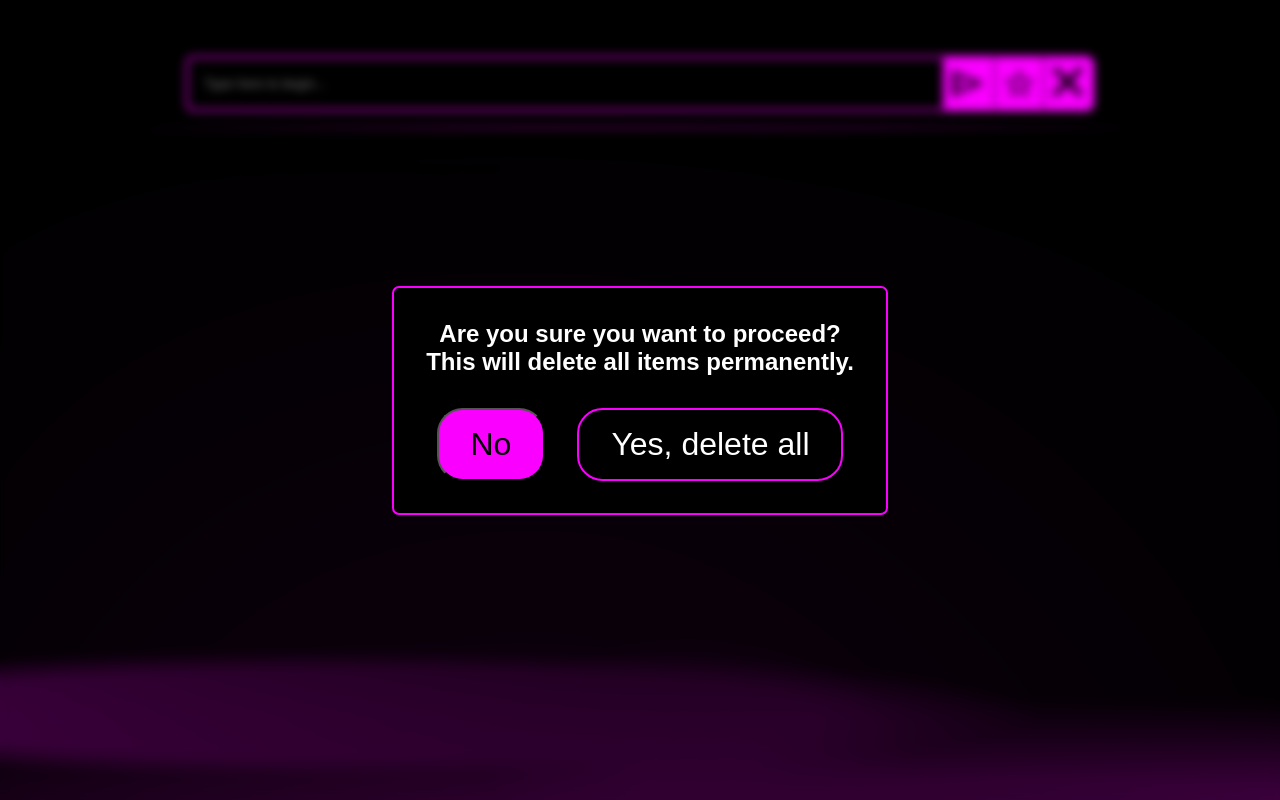
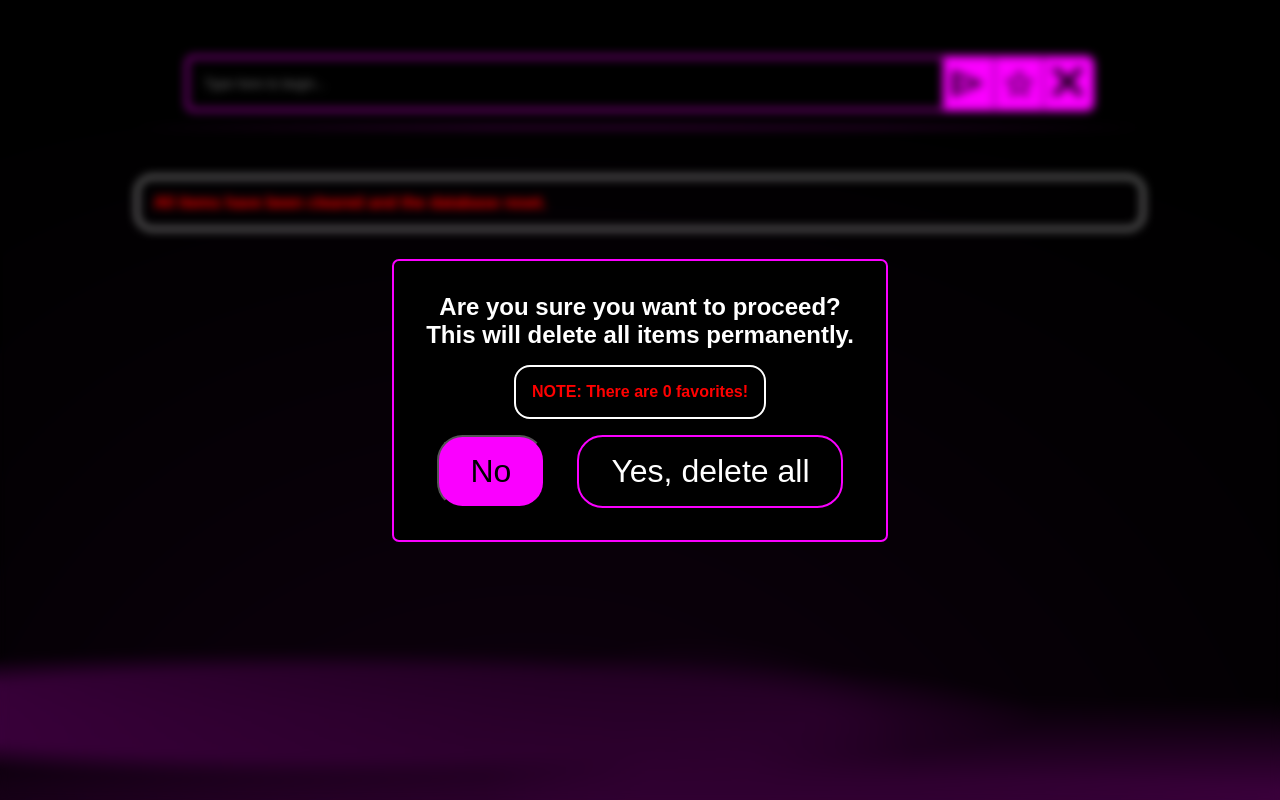
Before and after one commit to ZeSved/ToDo-app, a React (Vite) app: page / in a window 1280 px wide. Both pictures are taken after a click on the button 1067 px from the left and 83 px from the top of the page. Built offline with nearby package versions, Linux system fonts and the light colour scheme.

Commit message:
warning sign on clear popup

```diff
--- a/src/App.tsx
+++ b/src/App.tsx
@@ -57,6 +57,7 @@
 							display={display}
 							setDisplay={setDisplay}
 							setItems={setItems}
+							items={items}
 						/>
 					</>
 				) : (
--- a/src/components/ClearItems.tsx
+++ b/src/components/ClearItems.tsx
@@ -1,12 +1,15 @@
 import styles from './styles/ClearItems.module.css'
 import { Item } from '../types'
 
-export default function ClearItems({ setItems, display, setDisplay }: ClearItemsProps) {
+export default function ClearItems({ setItems, display, setDisplay, items }: ClearItemsProps) {
+	const tempArr: Item[] = items.filter(items => items.favorite === true)
+
 	return (
 		<div className={display ? styles.blur : styles.display}>
 			<div className={styles.clear_popup}>
 				<h2>Are you sure you want to proceed?</h2>
 				<h2>This will delete all items permanently.</h2>
+				<p>NOTE: There are {tempArr.length} favorites!</p>
 				<div className={styles.btnContainer}>
 					<button
 						onClick={() => setDisplay(!display)}
@@ -31,4 +34,5 @@
 	setItems: React.Dispatch<React.SetStateAction<Item[] | undefined>>
 	setDisplay: React.Dispatch<React.SetStateAction<boolean>>
 	display: boolean
+	items: Item[]
 }
--- a/src/components/styles/ClearItems.module.css
+++ b/src/components/styles/ClearItems.module.css
@@ -12,6 +12,15 @@
 
 h2 {
   color: white;
+}
+
+p {
+  color: red;
+  padding: 1rem;
+  border: 2px solid white;
+  border-radius: 1rem;
+  margin-top: 1rem;
+  font-weight: 700;
 }
 
 
@@ -45,7 +54,7 @@
 }
 
 .btnContainer {
-  margin-top: 2rem;
+  margin-top: 1rem;
   display: flex;
   gap: 2rem;
 }
```
